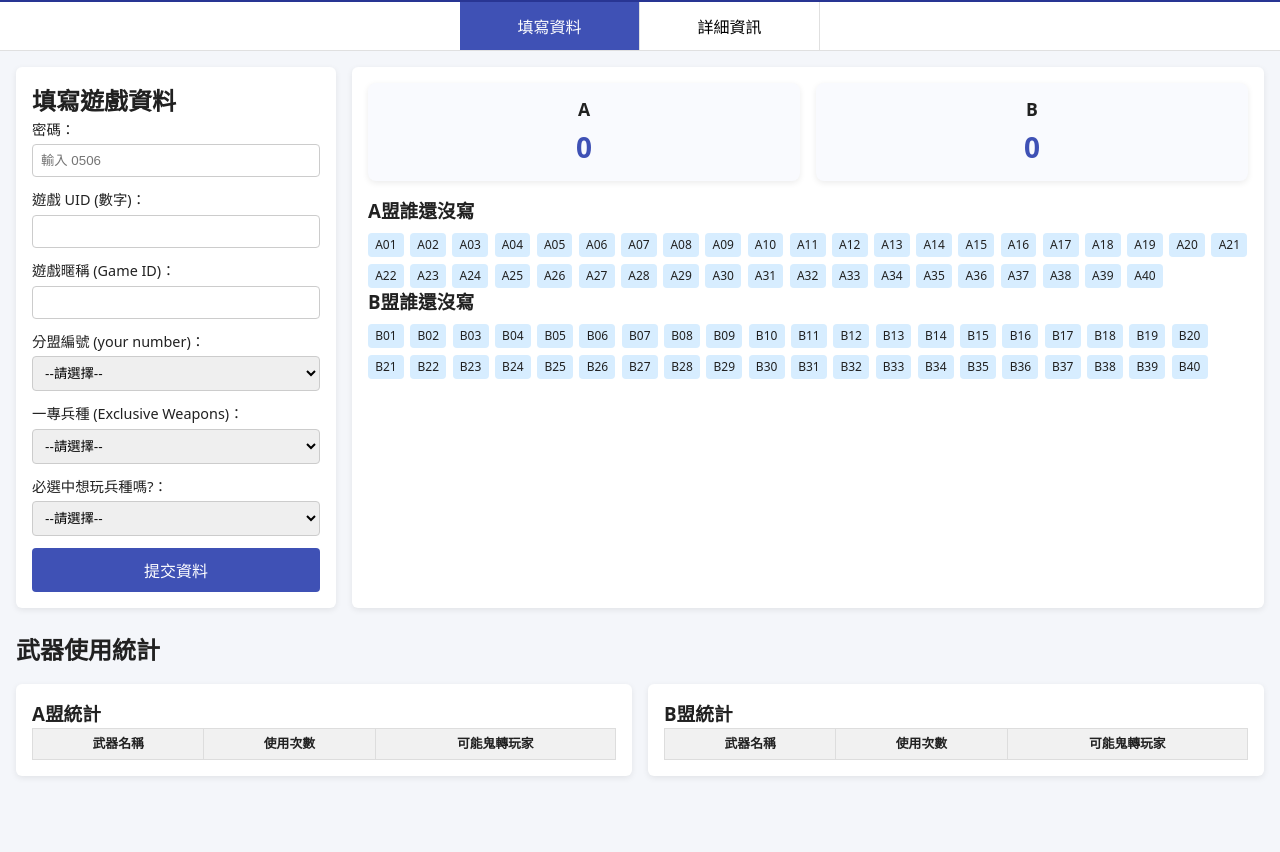
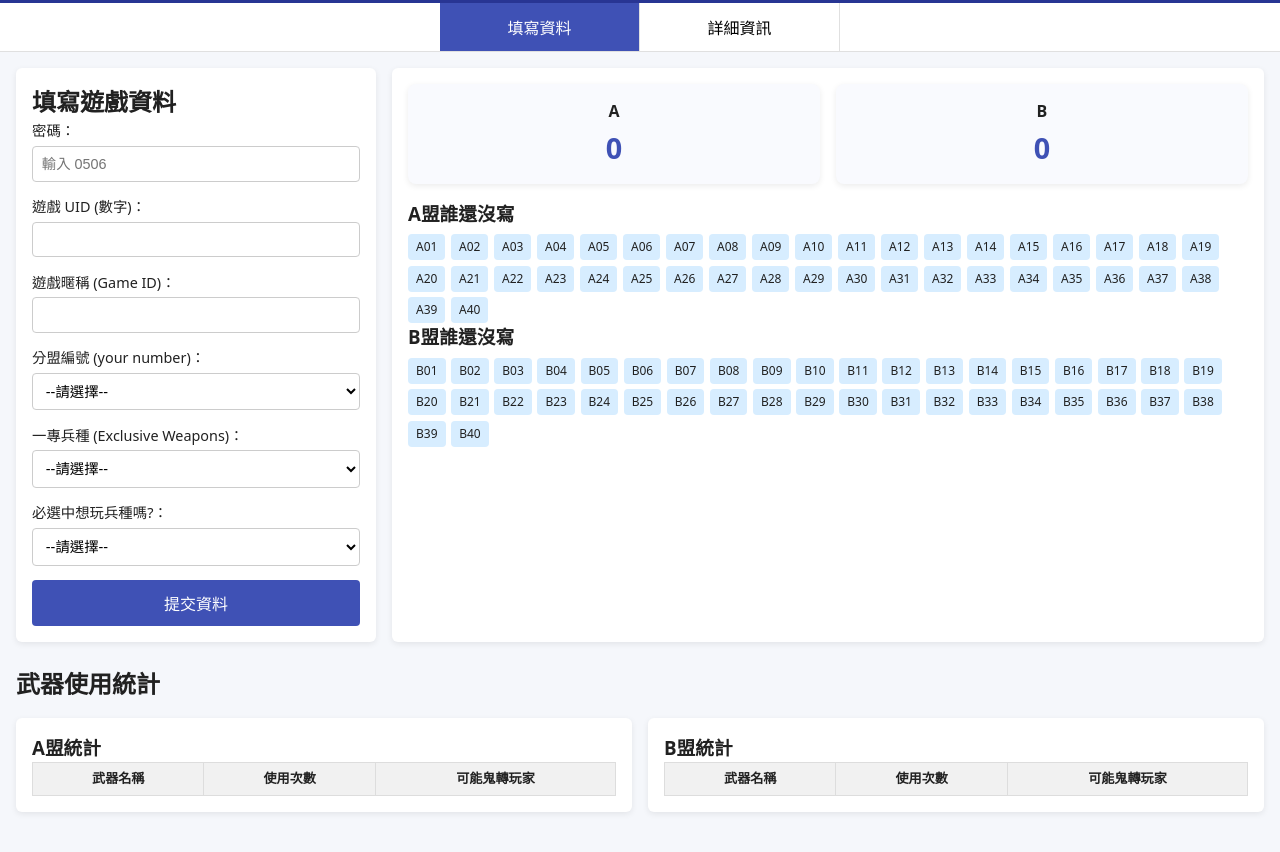
Before and after one commit to jjj9458/60KM2, a plain HTML site: page index.html in a window 1280 px wide. Shown: the part 57-909 px from the top of the page. Before the commit the page ends 873 px from the top, so only its background shows below. Drawn offline with Linux system fonts and the light colour scheme.

Commit message:
Update style.css

```diff
--- a/css/style.css
+++ b/css/style.css
@@ -1,80 +1,70 @@
-/* css/style.css - 全站樣式 */
+/* css/style.css - 更新版：符合新版輸入欄位和響應式 */
 :root {
   --primary: #3f51b5;
   --primary-light: #5c6bc0;
   --header-bg: #283593;
   --card-bg: #ffffff;
-  --card-radius: 6px;
-  --shadow: 0 2px 6px rgba(0, 0, 0, 0.08);
+  --radius: 6px;
+  --shadow: 0 2px 6px rgba(0,0,0,.08);
 }
+*{box-sizing:border-box;margin:0;padding:0}
+body{font-family:"Noto Sans TC",system-ui,sans-serif;color:#212121;background:#f5f7fb;line-height:1.5}
 
-/* Reset */
-* { box-sizing: border-box; margin: 0; padding: 0; }
-body { font-family: "Noto Sans TC", system-ui, sans-serif; color: #212121; background: #f4f6fa; line-height: 1.5; }
+/**************** Header ****************/
+.site-header{background:var(--header-bg);color:#fff;padding:.75rem 1rem;display:flex;align-items:center;justify-content:space-between}
+.site-header h1{font-size:1.25rem;font-weight:700}
+.header-actions{display:flex;gap:.5rem}
+.header-actions select,.header-actions button{padding:.45rem .65rem;border:1px solid #fff;background:transparent;color:#fff;border-radius:4px;font-size:.85rem;cursor:pointer}
+.header-actions button:hover{background:rgba(255,255,255,.15)}
 
-/* Header */
-.site-header { background: var(--header-bg); color: #fff; padding: 0.75rem 1rem; display: flex; align-items: center; justify-content: space-between; }
-.site-header h1 { font-size: 1.25rem; font-weight: 700; }
-.header-actions { display: flex; align-items: center; gap: 0.5rem; }
-.header-actions select,
-.header-actions button { padding: 0.4rem 0.6rem; border-radius: 4px; border: 1px solid #fff; background: transparent; color: #fff; cursor: pointer; font-size: 0.85rem; }
-.header-actions button:hover { background: rgba(255, 255, 255, 0.15); }
+/**************** Nav ****************/
+.main-nav{display:flex;justify-content:center;background:#fff;border-bottom:1px solid #e0e0e0}
+.nav-btn{flex:1;max-width:200px;padding:.75rem;border:none;border-right:1px solid #e0e0e0;background:#fff;font-size:1rem;cursor:pointer;transition:background .2s}
+.nav-btn:last-child{border-right:none}
+.nav-btn.active{background:var(--primary);color:#fff}
 
-/* Nav */
-.main-nav { display: flex; justify-content: center; background: #fff; border-bottom: 1px solid #e0e0e0; }
-.nav-btn { flex: 1; max-width: 180px; padding: 0.75rem; background: #fff; border: none; border-right: 1px solid #e0e0e0; cursor: pointer; font-size: 1rem; }
-.nav-btn.active { background: var(--primary); color: #fff; }
-.nav-btn:last-child { border-right: none; }
+/**************** Layout ****************/
+main{padding:1rem;max-width:1280px;margin:auto}
+.view{display:none}
+.view.active{display:block}
+.card{background:var(--card-bg);border-radius:var(--radius);padding:1rem;box-shadow:var(--shadow);margin-bottom:1.5rem}
 
-/* Layout */
-main { padding: 1rem; max-width: 1280px; margin: auto; }
-.view { display: none; }
-.view.active { display: block; }
+/**************** Form ****************/
+.signup-wrapper{display:grid;grid-template-columns:360px 1fr;gap:1rem}
+.form-card form{display:grid;gap:.9rem}
+label{display:flex;flex-direction:column;gap:.25rem;font-size:.9rem}
+input,select{padding:.55rem;border:1px solid #ccc;border-radius:4px;font-size:.9rem;background:#fff}
+button.primary{padding:.7rem;background:var(--primary);color:#fff;border:none;border-radius:4px;font-size:1rem;cursor:pointer;transition:background .2s}
+button.primary:hover{background:var(--primary-light)}
+.inline-group{display:flex;gap:.5rem}
+.inline-group select{flex:1}
+.hidden{display:none!important}
 
-/* Card */
-.card { background: var(--card-bg); border-radius: var(--card-radius); padding: 1rem; box-shadow: var(--shadow); margin-bottom: 1.5rem; }
+/**************** Stats ****************/
+.stats-header{display:flex;gap:1rem;margin-bottom:1rem}
+.stat-box{flex:1;background:#f9fafe;border-radius:8px;text-align:center;padding:.9rem 0;box-shadow:var(--shadow)}
+.stat-title{font-size:1rem;font-weight:700;margin-bottom:.2rem}
+.stat-count{font-size:1.8rem;font-weight:700;color:var(--primary)}
+.number-list{display:flex;flex-wrap:wrap;gap:.35rem;list-style:none;font-size:.75rem;margin-top:.4rem}
+.number-list li{background:#d7edff;padding:.25rem .5rem;border-radius:4px}
 
-/* Signup layout */
-.signup-wrapper { display: grid; grid-template-columns: 320px 1fr; gap: 1rem; }
+/**************** Tables ****************/
+.stats-wrapper{display:grid;grid-template-columns:1fr 1fr;gap:1rem;margin-top:1rem}
+.table-wrapper{display:grid;grid-template-columns:1fr 1fr;gap:1rem}
 
-.form-card form { display: grid; gap: 0.75rem; }
-label { font-size: 0.9rem; display: flex; flex-direction: column; gap: 0.25rem; }
-input, select { padding: 0.5rem; border: 1px solid #ccc; border-radius: 4px; }
-button.primary { padding: 0.6rem; background: var(--primary); color: #fff; border: none; border-radius: 4px; cursor: pointer; font-size: 1rem; }
-button.primary:hover { background: var(--primary-light); }
+.table-wrapper table,.stat-table table{width:100%;border-collapse:collapse;font-size:.82rem}
+th,td{border:1px solid #ddd;padding:.38rem;text-align:center}
+th{background:#f1f1f1}
+tr:nth-child(even) td{background:#fafafa}
 
-/* Stats card */
-.stats-header { display: flex; gap: 1rem; margin-bottom: 1rem; }
-.stat-box { background: #f9fafe; border-radius: 8px; flex: 1; text-align: center; padding: 0.8rem 0; box-shadow: var(--shadow); }
-.stat-title { font-size: 1.1rem; font-weight: 700; margin-bottom: 0.25rem; }
-.stat-count { font-size: 1.75rem; font-weight: 700; color: var(--primary); }
-
-.number-list { display: flex; flex-wrap: wrap; gap: 0.4rem; list-style: none; font-size: 0.75rem; margin-top: 0.5rem; }
-.number-list li { background: #d7edff; padding: 0.2rem 0.45rem; border-radius: 4px; }
-
-/* Stats tables */
-.stats-wrapper { display: grid; grid-template-columns: 1fr 1fr; gap: 1rem; margin-top: 1rem; }
-.stat-table table { width: 100%; border-collapse: collapse; font-size: 0.8rem; }
-.stat-table th, .stat-table td { border: 1px solid #ddd; padding: 0.35rem; text-align: center; }
-.stat-table th { background: #f1f1f1; }
-.stat-table tbody tr:nth-child(even) { background: #fafafa; }
-
-/* Detail tables */
-.table-wrapper { display: grid; grid-template-columns: 1fr 1fr; gap: 1rem; }
-.table-wrapper table { width: 100%; border-collapse: collapse; font-size: 0.85rem; }
-.table-wrapper th, .table-wrapper td { border: 1px solid #ddd; padding: 0.4rem; text-align: center; }
-.table-wrapper th { background: #f1f1f1; }
-
-/* Media (<= 800px) */
-@media (max-width: 800px) {
-  .signup-wrapper { grid-template-columns: 1fr; }
-  .stats-wrapper { grid-template-columns: 1fr; }
-  .table-wrapper { grid-template-columns: 1fr; }
-  .nav-btn { font-size: 0.9rem; }
+/**************** Responsive ****************/
+@media(max-width:900px){
+ .signup-wrapper{grid-template-columns:1fr}
+ .stats-wrapper{grid-template-columns:1fr}
+ .table-wrapper{grid-template-columns:1fr}
 }
-
-/* Media (<= 500px) */
-@media (max-width: 500px) {
-  .site-header h1 { font-size: 1rem; }
-  .header-actions select, .header-actions button { font-size: 0.75rem; padding: 0.3rem 0.5rem; }
+@media(max-width:600px){
+ .site-header h1{font-size:1rem}
+ .nav-btn{font-size:.9rem;padding:.6rem}
+ .stats-header{flex-direction:column}
 }
```
